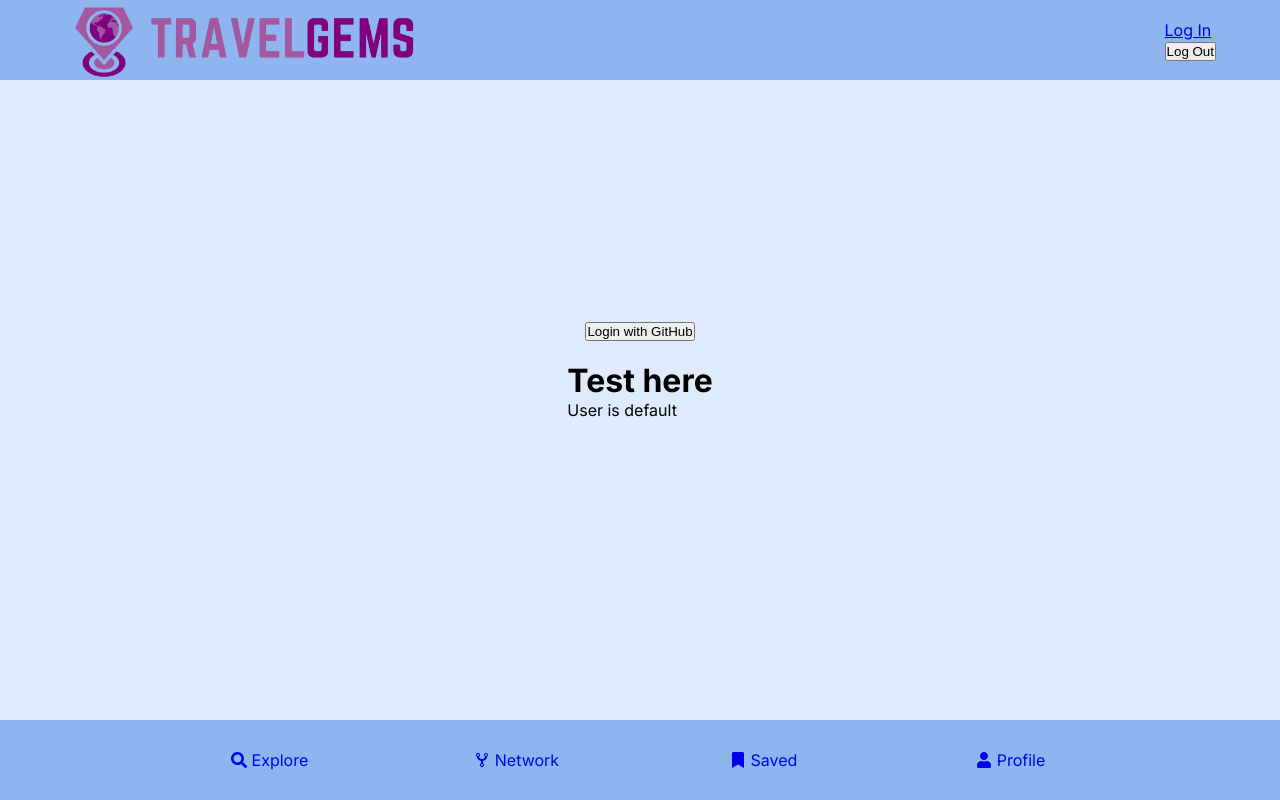
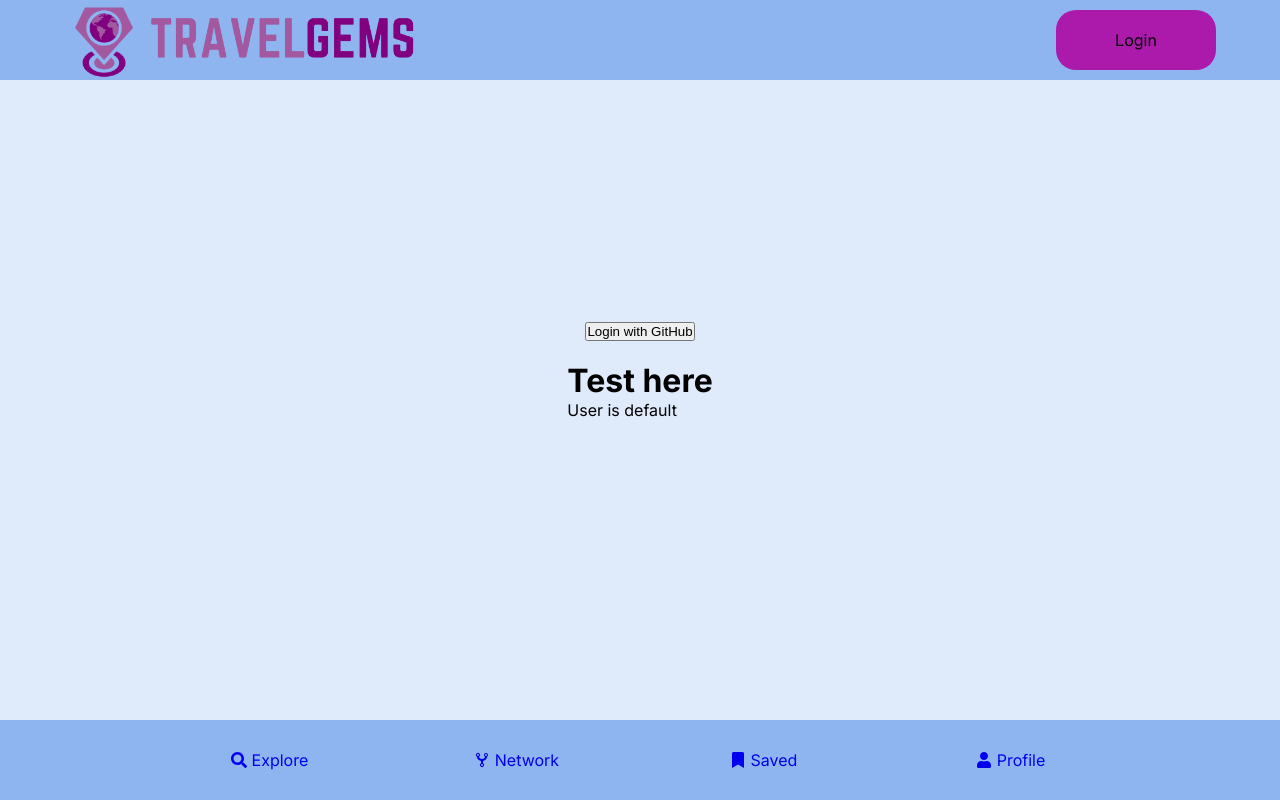
Before and after one commit to theRohirrim/TravelGemsProject, a Next.js app: page /login in a window 1280 px wide. Built offline with nearby package versions, Linux system fonts and the light colour scheme; no server answers.

Commit message:
got basic authentication working fine now

```diff
--- a/src/app/(auth)/login/page.jsx
+++ b/src/app/(auth)/login/page.jsx
@@ -3,11 +3,7 @@ import styles from "./login.module.css"
 import { handleGithubLogin } from "@/lib/action";
 import { auth } from "@/lib/auth";
 
-const LoginPage = async () => {
-    const session = await auth()
-
-    console.log(session)
-
+const LoginPage = () => {
     return (
         <main>
             <div className={styles.container}>
--- a/src/components/header/Header.jsx
+++ b/src/components/header/Header.jsx
@@ -1,8 +1,14 @@
 import Link from 'next/link';
 import styles from './header.module.css'
 import { handleLogout } from '@/lib/action';
+import { auth } from '@/lib/auth';
+import NavLink from '../navbar/links/navlink/NavLink';
 
-const Header = () => {
+const Header = async () => {
+
+    // Know if user is logged in
+    const session = await auth();
+
     return (
         <div className={styles.container}>
             <div className={styles.heading}>
@@ -10,10 +16,17 @@ const Header = () => {
                 <img className= {styles.header} src="../Graphic Design/travel_header.png" alt="travel gems logo" />
             </div>
             <div className={styles.auth}>
-                <Link href="/login">Log In</Link>
+                {!session ?
+                <NavLink item={{
+                    title: 'Login',
+                    path: '/login',
+                    icon: 'login',
+                }}/>
+                :
                 <form action={handleLogout}>
                     <button className={styles.logout}>Log Out</button>
                 </form>
+                }
             </div>
         </div>
     )
--- a/src/components/header/header.module.css
+++ b/src/components/header/header.module.css
@@ -33,6 +33,25 @@
     align-items: center;
 }
 
+.logout {
+    display: flex;
+    gap:5px;
+    align-items: center;
+    justify-content: center;
+    transition: all ease-in-out 0.3s;
+    text-decoration: none;
+    border-radius: 20px;
+    padding: 20px;
+    /* box-shadow: 0 25px 20px -20px rgba(0,0,0,0.4); */
+    width: 20vh;
+}
+
+
+.logout:hover {
+    transform: translateY(2px);
+    background-color: #f44566;
+}
+
 @media screen and (max-width: 600px) {
     .header{
         width: 20vh;
```
Also changed, not shown: src/components/test/Test.jsx (+0 -2 lines).
